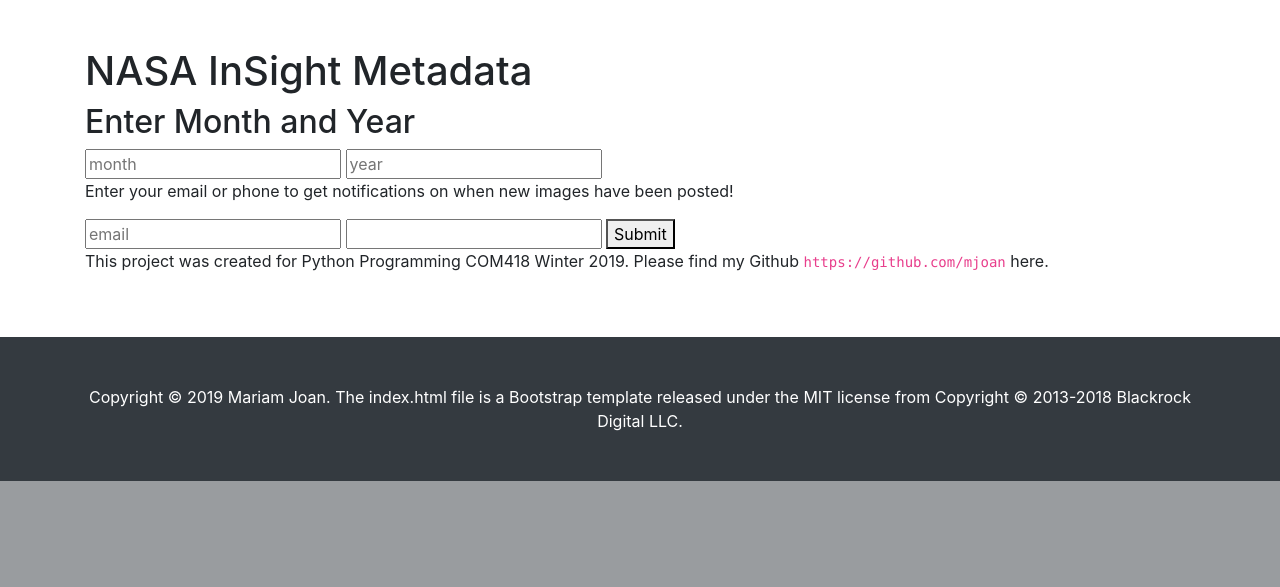
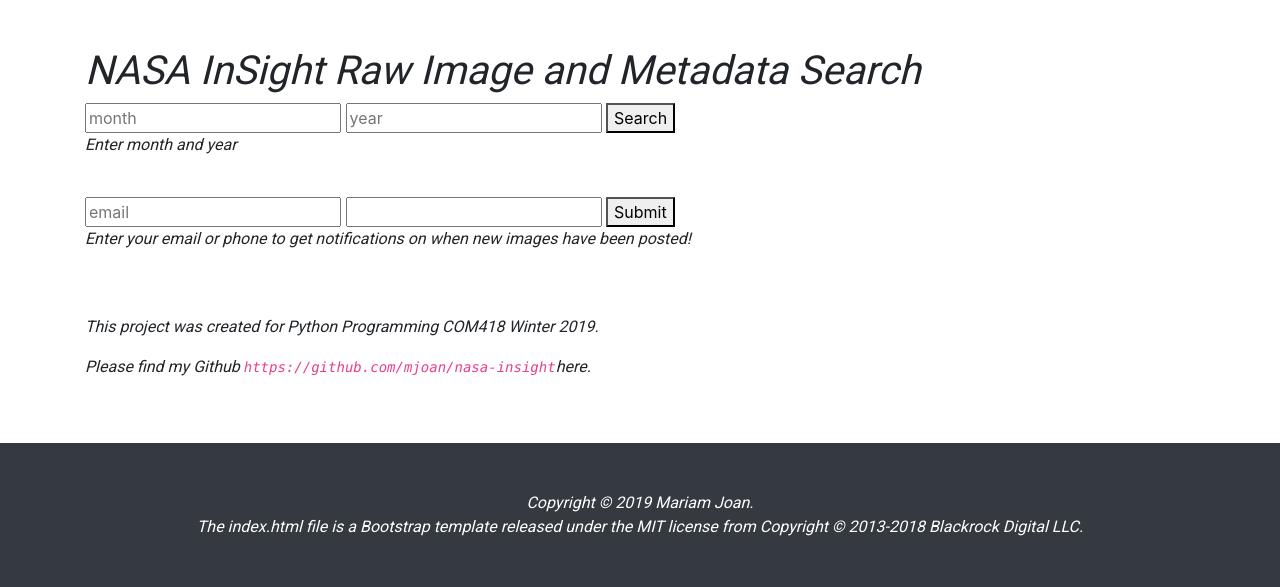
Before and after one commit to MJOAN/NASA-InSight, a Flask app: page / in a window 1280 px wide. Shown: the part 501-1088 px from the top of the page. Before the commit the page ends 982 px from the top, so only its background shows below. Run offline with Flask 2, Linux system fonts and the light colour scheme; some libraries are stand-ins or nearby versions.

Commit message:
added insight library

```diff
--- a/application.py
+++ b/application.py
@@ -1,4 +1,9 @@
+# CREDIT: KonradIT Py Library https://pypi.org/project/insight-api/
+
 from flask import Flask, request, url_for, render_template
+import json
+import requests
+import os
 
 app = Flask(__name__)
 
@@ -8,3 +13,40 @@
 
 if __name__ == "__main__":
     app.run(debug=True)
+
+
+class InSightAPI:
+    def __init__(self, order="desc", per_page="100", af="idc"):
+        self.order = order
+        self.per_page = per_page
+        self.af = af
+        self.JSON_API = "https://mars.nasa.gov/api/v1/raw_image_items/"
+        self.JSON_API += "?order=sol+" + self.order + "%2Cdate_taken+desc&per_page=" + self.per_page + "&page=PAGENUM&condition_1=insight%3Amission&search=" + self.af + "&extended="
+
+# determining why request is needed with user_agent
+def make_request(self, page_num=0):
+		headers = {
+			"User-Agent": "Mozilla/5.0 (X11; Linux x86_64; rv:63.0) Gecko/20100101 Firefox/63.0",
+			"Accept": "application/json, text/javascript, */*; q=0.01",
+			"Accept-Language": "en-US,en;q=0.5",
+			"X-Requested-With": "XMLHttpRequest",
+			"Referer": "https://mars.nasa.gov/insight/multimedia/raw-images/?order=sol+desc%2Cdate_taken+desc&per_page=100&page=0&mission=insight&af=idc",
+			"DNT": "1",
+			"Connection": "keep-alive",
+			"Cookie": "has_mouse=yes; raw_images_filter=order=sol+desc%2Cdate_taken+desc&per_page=100&page=" + str(page_num) + "&mission=insight&af=" + self.af + ";" +  "resources_gl_insight_multimedia_webcasts=page=0&per_page=25&order=pub_date+desc&search=&category=240%3A183&url_suffix=%3Fsite%3Dinsight; resources_gl_insight_multimedia_images=page=0&per_page=25&order=pub_date+desc&search=&category=51%3A183&fancybox=true&url_suffix=%3Fsite%3Dinsight",
+			"TE": "Trailers"
+		}
+		response = requests.get(self.JSON_API.replace("PAGENUM",str(page_num)), headers=headers)
+		return response.json()
+
+# add event click from bootstrap template
+def get_images(self, data, num_images):
+    images = []
+    num_images = num_images - 1
+    for i, image in enumerate(data["items"]):
+        if int(i) <= num_images:
+            images.append(image["url"])
+    return images
+
+def get_latest(self, data):
+		return self.get_images(data, 1)
--- a/static/css/half-slider.css
+++ b/static/css/half-slider.css
@@ -4,6 +4,11 @@
  * Licensed under MIT (https://github.com/BlackrockDigital/startbootstrap-half-slider/blob/master/LICENSE)
  */
 
+ h1, h2, h3, h4, p {
+  font-family: 'Roboto', sans-serif;
+  font-style: oblique;
+  font-weight: 500
+}
  .carousel-item {
     height: 500px;
     min-height: 300px;
--- a/templates/index.html
+++ b/templates/index.html
@@ -15,6 +15,8 @@
 
         <!-- Custom styles for this template -->
         <link href="static/css/half-slider.css" rel="stylesheet">
+        <link rel="icon" href="static/css/half-slider.css" media="screen">
+        <link href="https://fonts.googleapis.com/css?family=Roboto" rel="stylesheet">
         <!-- <link rel="stylesheet" href="{{ url_for('static', filename='css/half-slider.css') }}" media="screen">
         <link rel="stylesheet" href="{{ url_for('static', filename='/css/bootstrap.min.css') }}" media="screen">
         <link rel="icon" href="{{ url_for('static', filename='favicon.ico') }}" media="screen"> -->
@@ -25,7 +27,7 @@
     <!-- Navigation -->
     <nav class="navbar navbar-expand-lg navbar-dark bg-dark fixed-top">
       <div class="container">
-          <a class="navbar-brand" href="#">NASA Mars InSight Images</a>
+          <a class="navbar-brand" href="#">NASA Mars InSight API</a>
           <button class="navbar-toggler" type="button" data-toggle="collapse" data-target="#navbarResponsive" aria-controls="navbarResponsive" aria-expanded="false" aria-label="Toggle navigation">
           <span class="navbar-toggler-icon"></span>
           </button>
@@ -45,30 +47,27 @@
 
     <header>
       <div id="carouselExampleIndicators" class="carousel slide" data-ride="carousel">
-        <!-- <ol class="carousel-indicators">
+        <ol class="carousel-indicators">
           <li data-target="#carouselExampleIndicators" data-slide-to="0" class="active"></li>
           <li data-target="#carouselExampleIndicators" data-slide-to="1"></li>
           <li data-target="#carouselExampleIndicators" data-slide-to="2"></li>
-        </ol> -->
+        </ol>
         <div class="carousel-inner" role="listbox">
-          <!-- Slide One - Set the background image for this slide in the line below -->
           <div class="carousel-item active" style="background-image: url('https://mars.nasa.gov/insight-raw-images/surface/sol/0004/idc/D000M0004_596887518EDR_F0000_0545M_.PNG')">
             <div class="carousel-caption d-md-block">
-              <!-- <h4>Mars InSight Photo</h4> -->
+
               <p>November 2018</p>
             </div>
           </div>
-          <!-- Slide Two - Set the background image for this slide in the line below -->
           <div class="carousel-item" style="background-image: url('https://mars.nasa.gov/insight-raw-images/surface/sol/0000/icc/C000M0000_596533559EDR_F0000_0106M_.PNG')">
             <div class="carousel-caption d-md-block">
-              <!-- <h4>Mars InSight Photo</h4> -->
+
               <p>November 2018</p>
             </div>
           </div>
-          <!-- Slide Three - Set the background image for this slide in the line below -->
           <div class="carousel-item" style="background-image: url('https://mars.nasa.gov/insight-raw-images/surface/sol/0004/idc/D000M0004_596886723EDR_F0000_0540M_.PNG')">
             <div class="carousel-caption d-md-block">
-              <!-- <h4>Mars InSight Photo </h4> -->
+
               <p>November 2018</p>
             </div>
           </div>
@@ -87,22 +86,24 @@
     <!-- Page Content -->
     <section class="py-5">
       <div class="container">
-        <h1>NASA InSight Metadata</h1>
-        <h2>Enter Month and Year</h2>
+        <h1>NASA InSight Raw Image and Metadata Search</h1>
+
 
             <form action="" method="POST">
               <input title="month" placeholder="month" type="text"></input>
               <input title="year" placeholder="year" type="text"></input>
+              <button type="submit">Search</button>
+              <p>Enter month and year</p>
             <br>
-            <p>Enter your email or phone to get notifications on when new images have been posted!</p>
               <input title="email" placeholder="email" type="email" name="email_name"></input>
               <input type="text" class="input-medium bfh-phone" data-format="+1 (ddd) ddd-dddd">
-            <button type="submit">Submit</button>
+              <button type="submit">Submit</button>
+            <p>Enter your email or phone to get notifications on when new images have been posted!</p>
           </form>
-
-        <p>This project was created for Python Programming COM418 Winter 2019. Please find my Github
-          <code>https://github.com/mjoan</code>
-           here.</p>
+          <br>
+          <br>
+        <p>This project was created for Python Programming COM418 Winter 2019.</p>
+        <p>Please find my Github <code>https://github.com/mjoan/nasa-insight</code>here.</p>
       </div>
     </section>
 
@@ -110,9 +111,9 @@
      <footer class="py-5 bg-dark">
       <div class="container">
         <p class="m-0 text-center text-white">Copyright &copy; 2019 Mariam Joan.
-          The index.html file is a Bootstrap template released under
-          the MIT license from Copyright &copy; 2013-2018 Blackrock Digital LLC.
-        </p>
+          <br>The index.html file is a Bootstrap template released under the MIT license
+            from Copyright &copy; 2013-2018 Blackrock Digital LLC.
+          </p>
       </div>
      </footer>
 
```
Also changed, not shown: README.md, screenshot.png (added).
